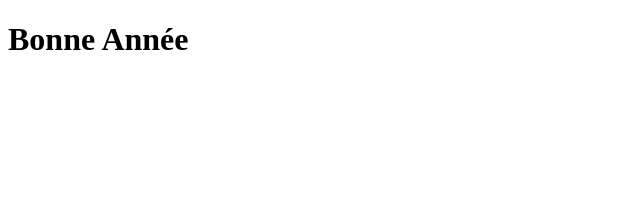
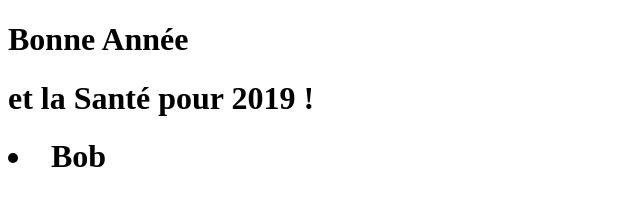
Before and after one commit to MaryBonnet/tpGit1, a plain HTML site: page index.html in a window 1280 px wide. Shown: the whole page, without its empty margins (0-640 px from the left). Drawn offline with Linux system fonts and the light colour scheme.

Commit message:
creation deuxième

```diff
--- a/index.html
+++ b/index.html
@@ -7,7 +7,8 @@
 
 <h1>Bonne Année</h1>
 
-
+<h1> et la Santé pour 2019 !<h1>
+<li>Bob</li>
 
 
 </body>
```
